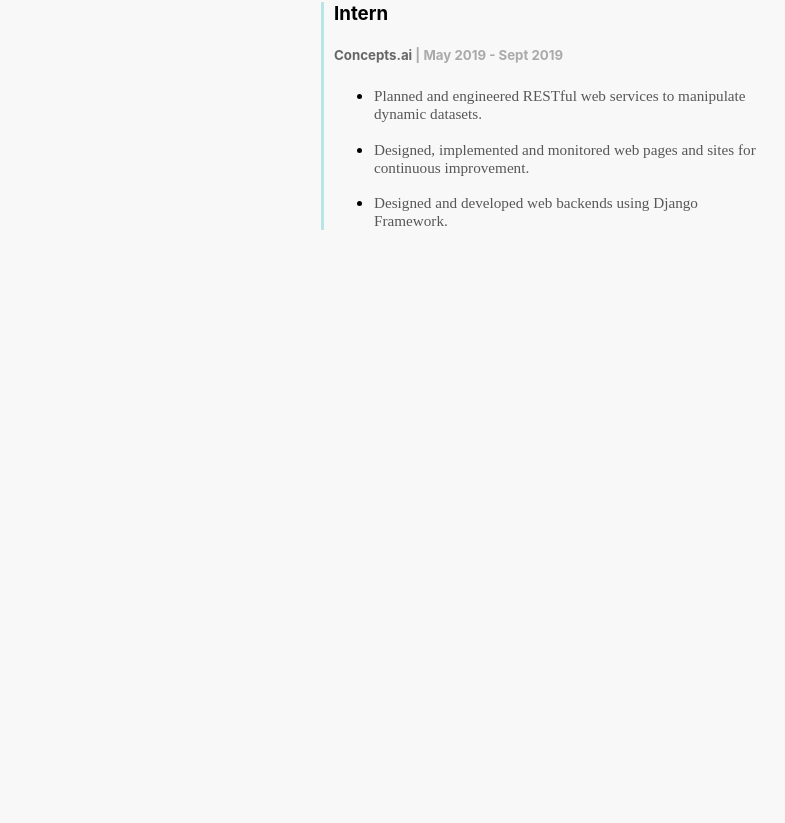
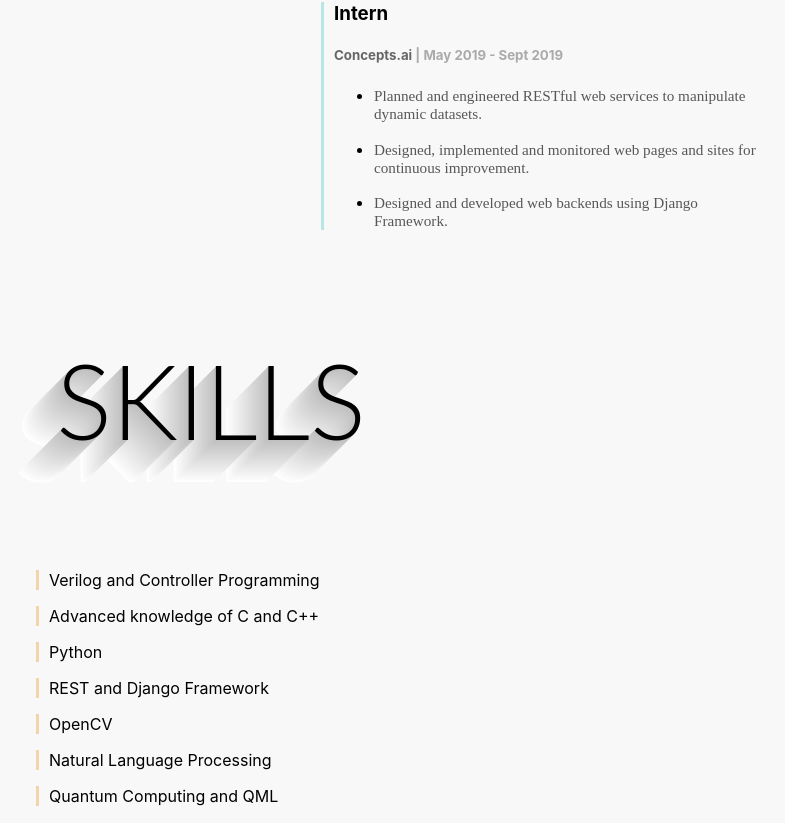
Before and after one commit to AugustinJose1221/resume, a React (Create React App) app: page / in a window 1280 px wide. Shown: the part 2068-2891 px from the top of the page, without its empty margins (429-1214 px from the left). Before the commit the page ends 2314 px from the top, so only its background shows below. Built offline with nearby package versions, Linux system fonts and the light colour scheme.

Commit message:
Added Skill section

```diff
--- a/src/css/style.css
+++ b/src/css/style.css
@@ -276,9 +276,35 @@ h1{
   border-bottom-style: solid;
   border-bottom-width: thick;
 }
+
 .Timeline h2{
   font: 400 300% 'Lato';
 }
+
+.Skills{
+  background: #f8f8f8;
+}
+
+.Skills .title::before {
+  transition: .6s;
+  content: '';
+  position: absolute;
+  left: 2%;
+  top: 184%;
+  width: 96%;
+  height: 5px;
+  background: #D4D4D4;
+  pointer-events: none;
+}
+
+.Skill-left {
+  text-align: left;
+  border-left-color: #f1d6ab;
+  border-left-style: solid;
+  padding-left: 10px;
+}
+
+
 @media screen and (max-height: 450px) {
   .Summary .title{visibility: hidden;}
   .Summary h1{font-size: 300%;}
--- a/src/resume.js
+++ b/src/resume.js
@@ -142,6 +142,50 @@ const Resume = () => {
       <div className="title">
         </div>
       </section>
+      <section className="Skills">
+      <Container>
+        <Row>
+          <Col sm={2}>
+          </Col>
+          <Col sm={8}>
+            <h1>Skills</h1>
+          </Col>
+          <Col sm={2}>
+          </Col>
+        </Row>
+        <Row>
+        <Col sm={4}>
+        </Col>
+        <Col sm={6}>
+        <div className="Skill-left">
+        <p>Verilog and Controller Programming</p>
+        </div>
+        <div className="Skill-left">
+        <p>Advanced knowledge of C and C++</p>
+        </div>
+        <div className="Skill-left">
+        <p>Python</p>
+        </div>
+        <div className="Skill-left">
+        <p>REST and Django Framework</p>
+        </div>
+        <div className="Skill-left">
+        <p>OpenCV</p>
+        </div>
+        <div className="Skill-left">
+        <p>Natural Language Processing</p>
+        </div>
+        <div className="Skill-left">
+        <p>Quantum Computing and QML</p>
+        </div>
+        </Col>
+        <Col sm={4}>
+        </Col>
+        </Row>
+        </Container>
+        <div className="title">
+        </div>
+      </section>
   </div>
   );
 }
```
